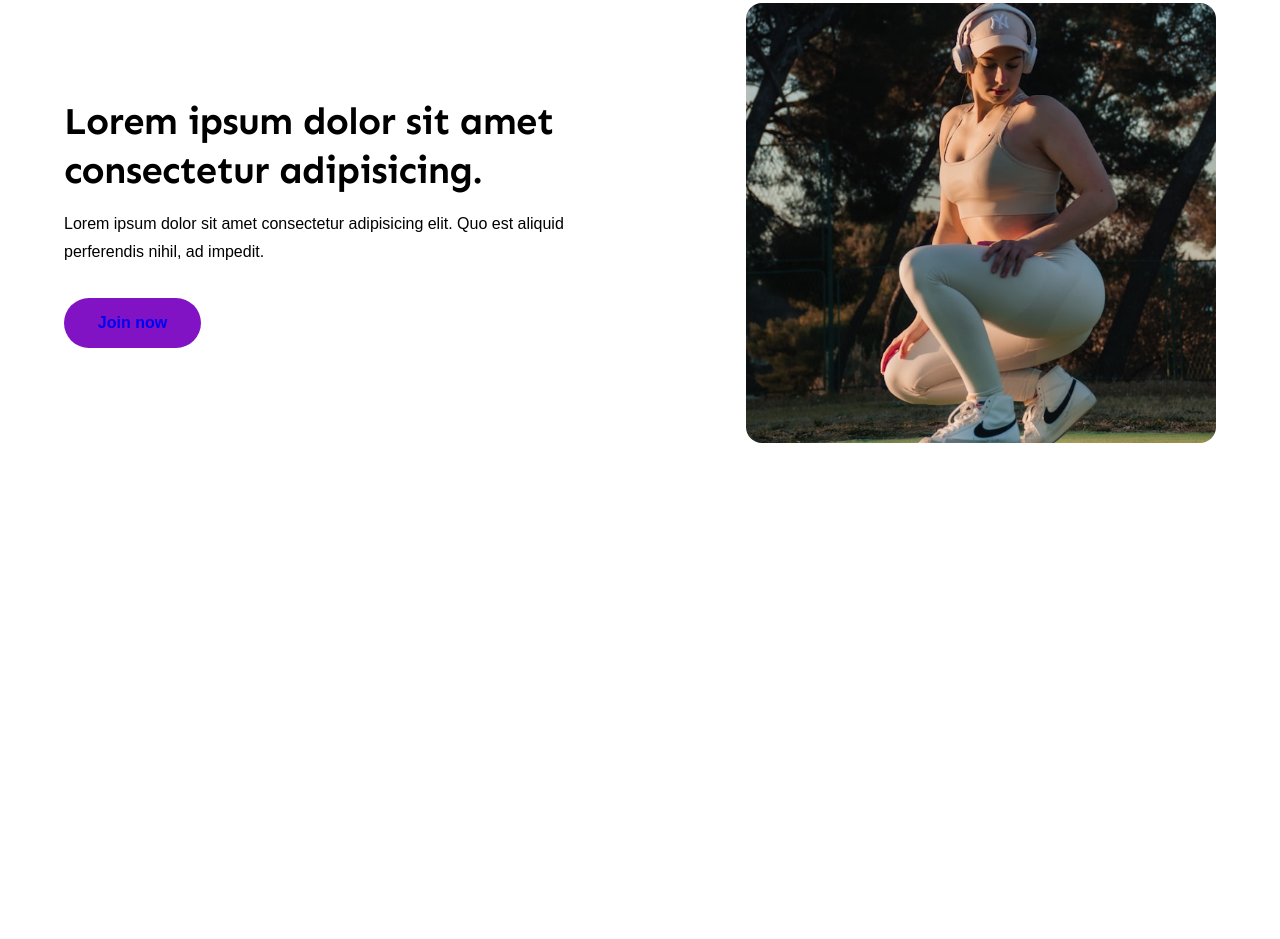
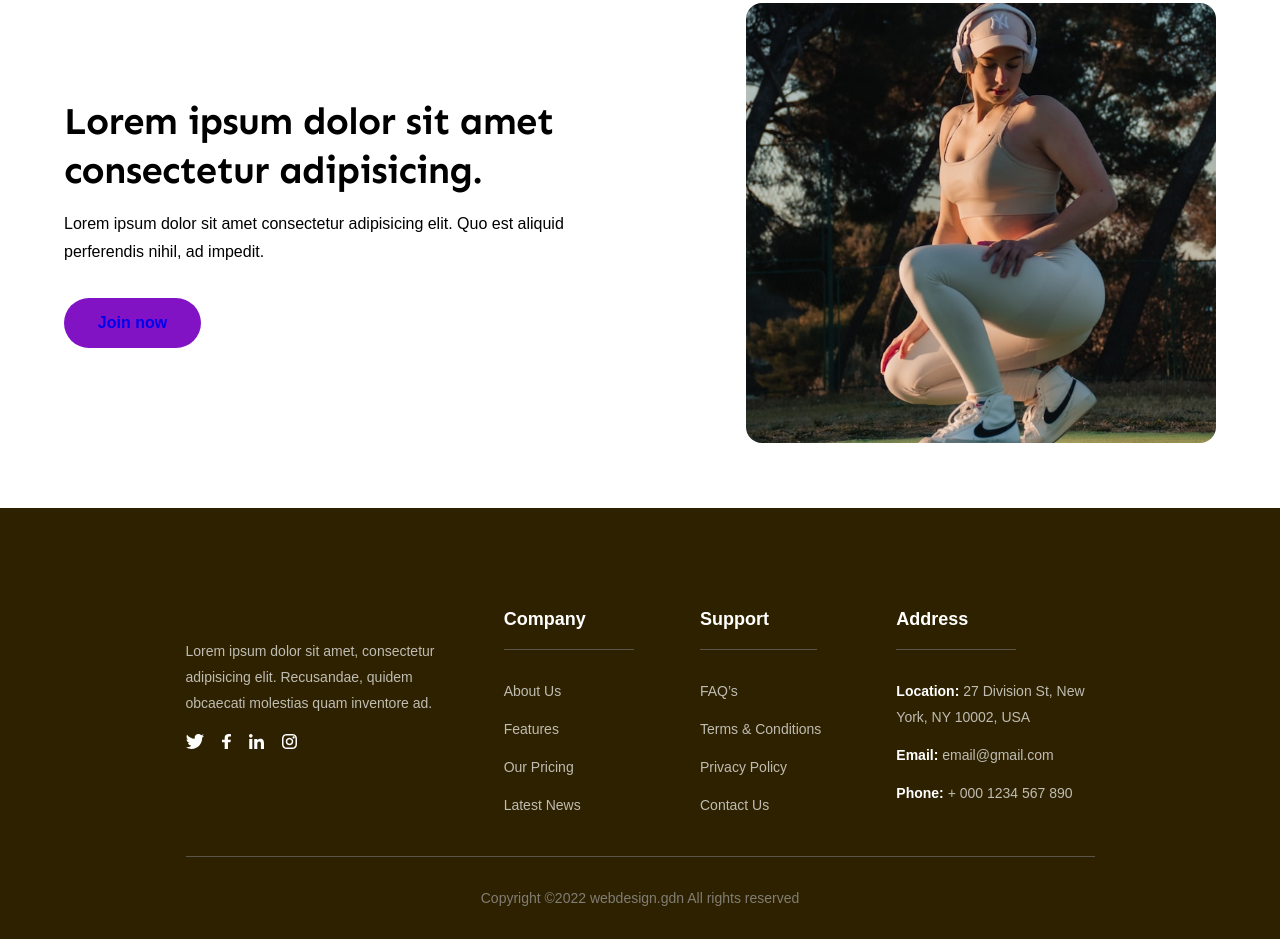
Before and after one commit to DoHuuPhuc/figma-to-html, a plain HTML site: page index.html in a window 1280 px wide. Shown: the part 3326-4265 px from the top of the page. Before the commit the page ends 3834 px from the top, so only its background shows below. Drawn offline with Linux system fonts and the light colour scheme.

Commit message:
p14 code footer kết thúc

```diff
--- a/assets/css/style.css
+++ b/assets/css/style.css
@@ -502,3 +502,81 @@ a {
   width: 470px;
   height: 440px;
 }
+
+/* ===============================footer=============================== */
+
+.footer {
+  background: #2e2100;
+  padding: 96px 135px 0;
+}
+
+.footer .row {
+  padding-bottom: 38px;
+  border-bottom: 1px solid #59554b;
+  display: flex;
+}
+
+.footer .row .column {
+  width: 21.6%;
+}
+
+.footer .row .column:first-child {
+  width: 35%;
+}
+
+.footer .desc {
+  margin-top: 18px;
+  max-width: 267px;
+  color: #bfbcb2;
+  font-size: 1.4rem;
+  line-height: 1.86;
+}
+
+.footer .socials {
+  display: flex;
+  gap: 18px;
+  margin-top: 18px;
+}
+
+.footer .title {
+  padding-bottom: 14px;
+  display: inline-block;
+  padding-right: 48px;
+  border-bottom: 1px solid #59554b;
+  color: #fff;
+  font-size: 1.8rem;
+  font-weight: 600;
+  line-height: 1.75;
+}
+
+.footer .list {
+  margin-top: 28px;
+}
+
+.footer .list a {
+  display: inline-block;
+  margin-bottom: 12px;
+  color: #bfbcb2;
+  font-size: 1.4rem;
+  line-height: 1.86;
+}
+
+.footer .list li:last-child a {
+  margin-bottom: 0;
+}
+
+.footer .list strong {
+  color: #fff;
+  font-size: 1.4rem;
+  font-weight: 600;
+  line-height: 1.86;
+}
+
+.footer .copyright {
+  padding: 28px 0;
+  color: #807d74;
+  text-align: center;
+  font-size: 1.4rem;
+  font-weight: 400;
+  line-height: 1.86;
+}
--- a/index.html
+++ b/index.html
@@ -422,5 +422,104 @@
         </div>
       </div>
     </main>
+
+    <!-- footer -->
+    <footer class="footer">
+      <div class="main-content">
+        <div class="row">
+          <!-- column1 -->
+          <div class="column">
+            <img src="" alt="" class="logo" />
+            <p class="desc">
+              Lorem ipsum dolor sit amet, consectetur adipisicing elit.
+              Recusandae, quidem obcaecati molestias quam inventore ad.
+            </p>
+            <div class="socials">
+              <a href="">
+                <img
+                  src="./assets/icon/twitter.svg"
+                  alt="twitter"
+                  class="icon"
+                />
+              </a>
+              <a href="">
+                <img src="./assets/icon/fb.svg" alt="facebook" class="icon" />
+              </a>
+              <a href="">
+                <img src="./assets/icon/linked.svg" alt="linked" class="icon" />
+              </a>
+              <a href="">
+                <img
+                  src="./assets/icon/instagram.svg"
+                  alt="instagram"
+                  class="icon"
+                />
+              </a>
+            </div>
+          </div>
+
+          <!-- column2 -->
+          <div class="column">
+            <h3 class="title">Company</h3>
+            <ul class="list">
+              <li>
+                <a href="#!">About Us</a>
+              </li>
+              <li>
+                <a href="#!">Features</a>
+              </li>
+              <li>
+                <a href="#!">Our Pricing</a>
+              </li>
+              <li>
+                <a href="#!">Latest News</a>
+              </li>
+            </ul>
+          </div>
+
+          <!-- column3 -->
+          <div class="column">
+            <h3 class="title">Support</h3>
+            <ul class="list">
+              <li>
+                <a href="#!">FAQ’s</a>
+              </li>
+              <li>
+                <a href="#!">Terms & Conditions</a>
+              </li>
+              <li>
+                <a href="#!">Privacy Policy</a>
+              </li>
+              <li>
+                <a href="#!">Contact Us</a>
+              </li>
+            </ul>
+          </div>
+
+          <!-- column4 -->
+          <div class="column">
+            <h3 class="title">Address</h3>
+            <ul class="list">
+              <li>
+                <a href="#!">
+                  <strong>Location:</strong> 27 Division St, New York, NY 10002,
+                  USA
+                </a>
+              </li>
+              <li>
+                <a href="#!"><strong>Email:</strong> email@gmail.com</a>
+              </li>
+              <li>
+                <a href="#!"><strong>Phone:</strong> + 000 1234 567 890</a>
+              </li>
+            </ul>
+          </div>
+        </div>
+
+        <div class="copyright">
+          <p>Copyright ©2022 webdesign.gdn All rights reserved</p>
+        </div>
+      </div>
+    </footer>
   </body>
 </html>
```
Also changed, not shown: assets/icon/fb.svg (added), assets/icon/instagram.svg (added), assets/icon/linked.svg (added), assets/icon/twitter.svg (added).
